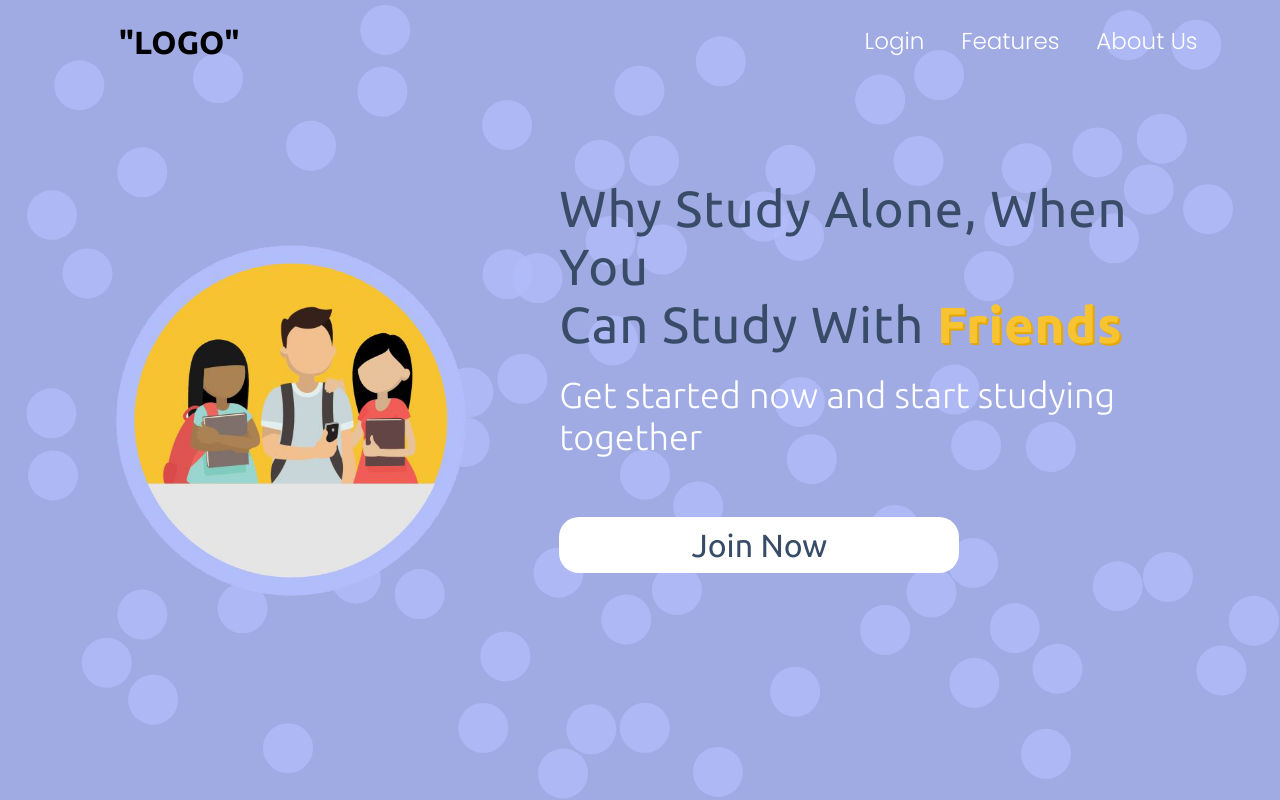
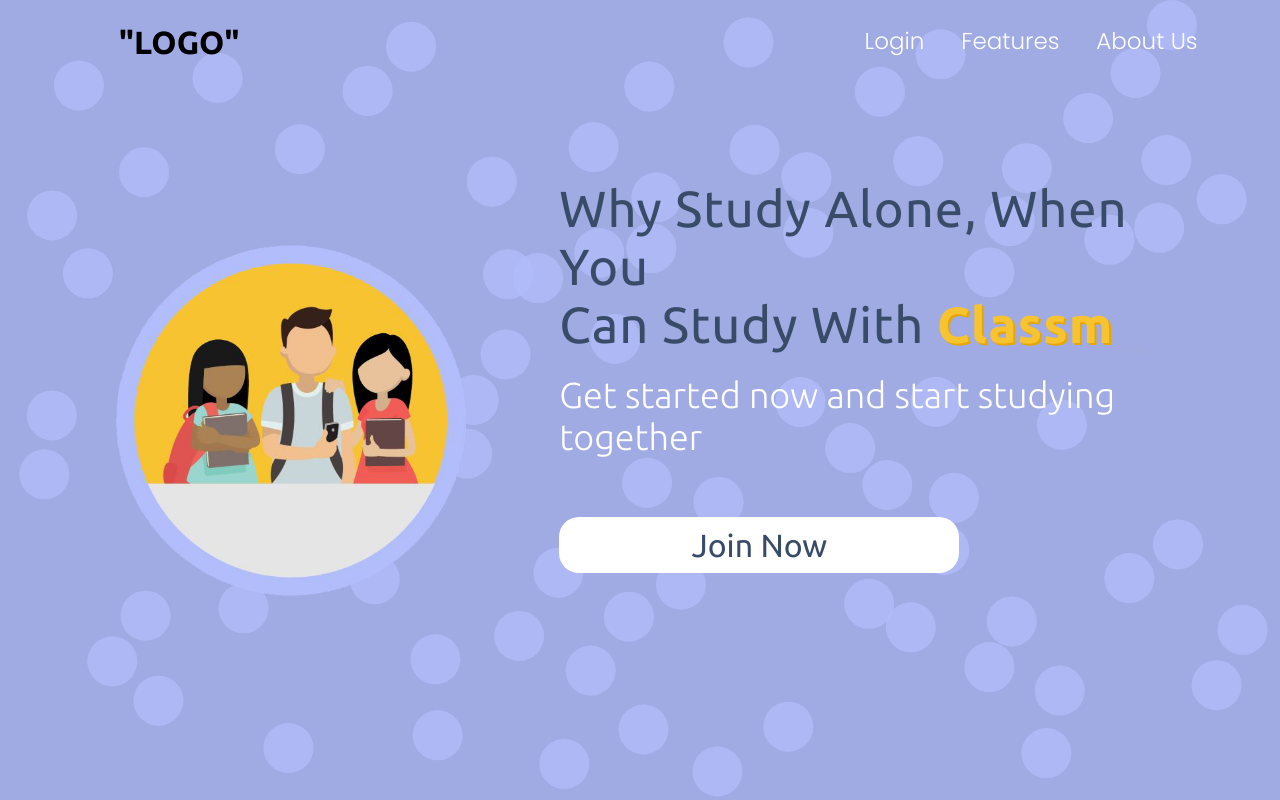
Before and after one commit to Sparsh101AI/Cram-Time-Application, a React (Create React App) app: page / in a window 1280 px wide. Built offline with nearby package versions, Linux system fonts and the light colour scheme.

Commit message:
added type writer effect

```diff
--- a/package.json
+++ b/package.json
@@ -13,6 +13,7 @@
     "react-router": "^5.2.1",
     "react-router-dom": "^5.3.0",
     "react-scripts": "^4.0.3",
+    "react-simple-typewriter": "^3.0.1",
     "react-tsparticles": "^1.38.0",
     "web-vitals": "^1.0.1"
   },
--- a/src/HomePage/HomePage.css
+++ b/src/HomePage/HomePage.css
@@ -14,6 +14,7 @@
   height: 100vh;
   font: Ubuntu, serif;
   align-items: center;
+  justify-content: center;
 }
 .col1 {
   flex: 4;
--- a/src/HomePage/HomePage.js
+++ b/src/HomePage/HomePage.js
@@ -1,6 +1,7 @@
 import "./HomePage.css";
 import image1 from "../images/image1.png";
 import Particles from "react-tsparticles";
+import { Typewriter, useTypewriter, Cursor } from 'react-simple-typewriter'
 
 function HomePage() {
   const particlesInit = (main) => {
@@ -101,10 +102,27 @@ function HomePage() {
           <img src={image1} alt="idk" />
         </div>
         <div className="col2">
-          <h1>
-            Why Study Alone, When You <br /> Can Study With{" "}
-            <strong>Friends</strong>
-          </h1>
+
+        <h1 >
+        Why Study Alone, When You <br /> Can Study With{" "}
+
+        <span>
+          {/* Style will be inherited from the parent element */}
+         <strong>
+          <Typewriter
+            words={['Friends', 'Peers', 'Classmates']}
+            loop={5}
+            cursor
+            cursorStyle='_'
+            typeSpeed={70}
+            deleteSpeed={50}
+            delaySpeed={1000}
+             />
+          </strong>
+        </span>
+
+      </h1>
+
           <h2>Get started now and start studying together</h2>
           <button className="btn">Join Now</button>
         </div>
```
Also changed, not shown: 2 other files (tests, documents, lock files or other folders).
